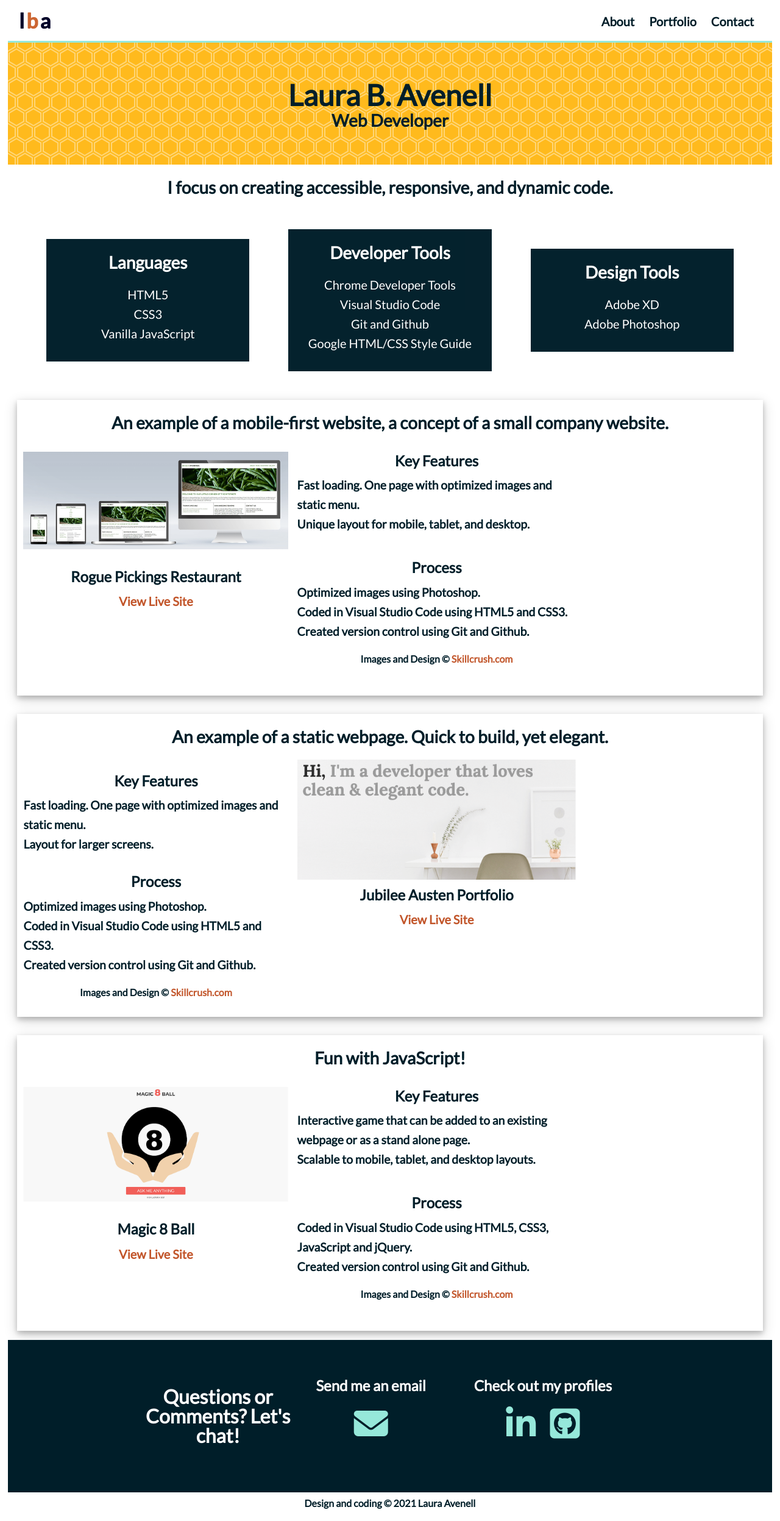
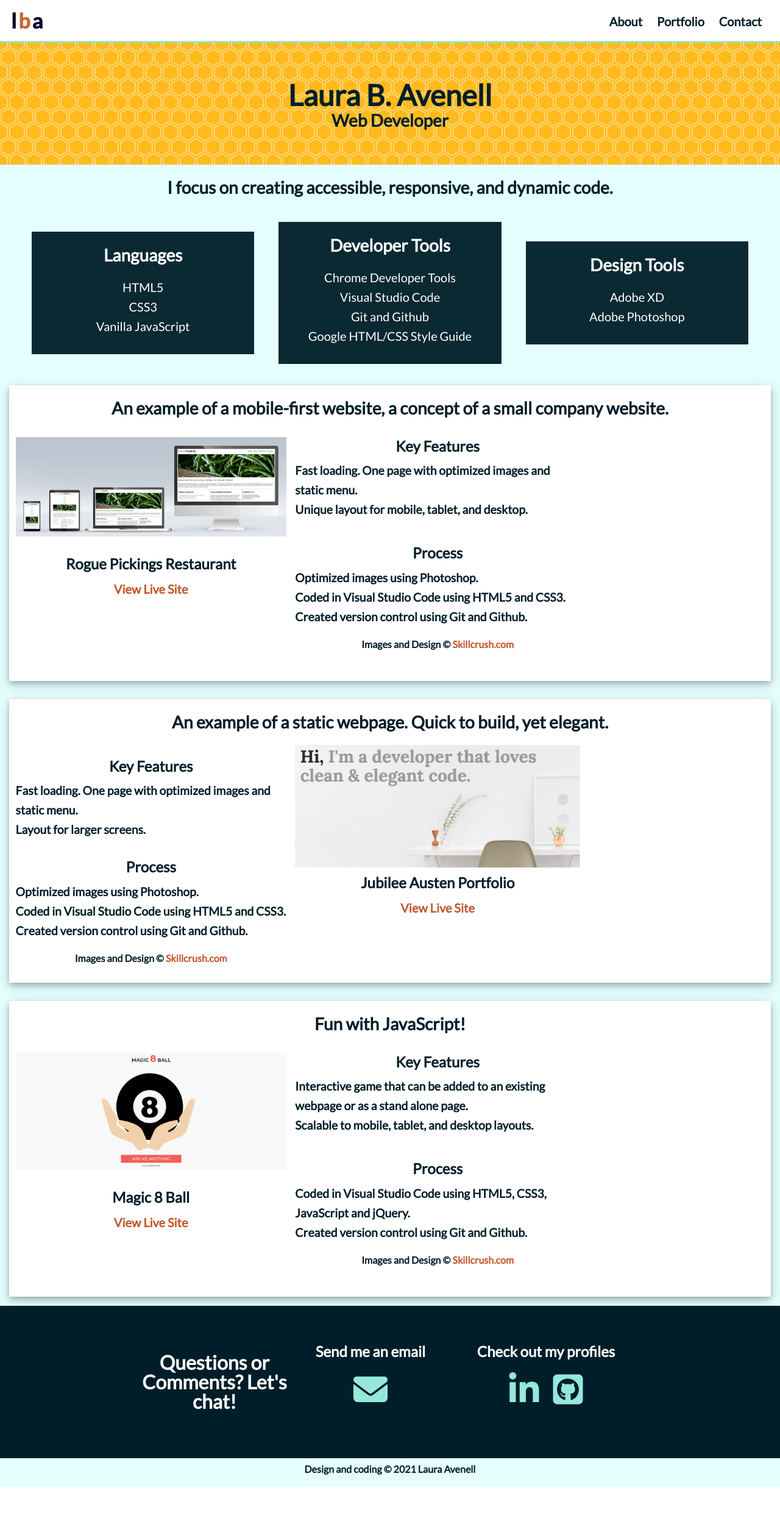
Before and after one commit to lbavenell/2021portfolio, a plain HTML site: page index.html in a window 1280 px wide. Shown: the whole page at 61% size. After the commit the page ends 2439 px from the top, so only its background shows below. Drawn offline with Linux system fonts and the light colour scheme.

Commit message:
Added content-wrapper background color

```diff
--- a/css/main.css
+++ b/css/main.css
@@ -75,6 +75,7 @@ ul, li {
   justify-content: center;
   align-items: center;
   z-index: 10;
+  background-color: #e5ffff;
 
 }
 
@@ -83,7 +84,7 @@ ul, li {
 }
 
 nav, section {
-  max-width: 98%;
+  width: 100%;
 }
 
 address {
@@ -184,14 +185,13 @@ label {
   align-items: center;
   justify-content: center;
   color: white;
-  background-color:#001e29;
-  opacity: 98%;
-
+  background-color: #001e29;
+  opacity: 95%;
   margin: 32px;
   margin: 2em;
   padding: 0px 0px 30px 0px;
   padding: 0em 0em 1.875em 0em;
-  width: 67%;
+  width: 85%;
 
 }
 
@@ -317,9 +317,28 @@ ul, li {
 .contact {
   display: flex;
   flex-flow: row nowrap;
-  justify-content: space-around;
-  width: 95%;
+  justify-content: center;
+
 }
+
+#contact {
+  display: flex;
+  flex-flow: row nowrap;
+  width: 100%;
+  height: 250px;
+}
+#questions  {
+  width: 20%;
+}
+
+#c1{
+  width: 30%;
+}
+
+#c2 {
+  width: 30%;
+}
+
 
 /*-- min 501 footer --*/
 
@@ -357,6 +376,11 @@ header#home .hero {
   height: 12.5em;
 }
 
+section.hero {
+  width: 100%;
+}
+
+
 /*-- min 768 about --*/
 
 .about {
@@ -364,6 +388,11 @@ header#home .hero {
   flex-flow: row nowrap;
   justify-content: center;
   width: 95%;
+}
+
+.rectangles {
+  margin: 20px;
+  margin: 1.25em;
 }
 
 /*-- min 768 portfolio --*/
@@ -423,13 +452,7 @@ ul, li {
 #c2 {
   width: 25%;
 }
-#contact {
-  display: flex;
-  flex-flow: row nowrap;
-  align-items: center;
-  width: 100%;
-  height: 250px;
-}
+
 
 .fa-linkedin, .fa-github-square, .fa-envelope {
   font-size: 56px;
```
